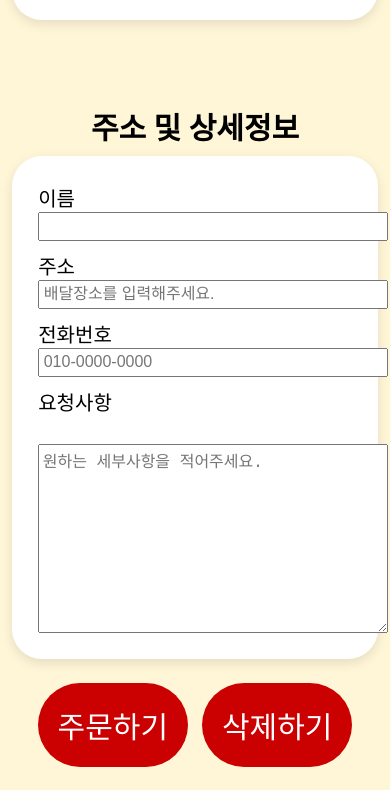
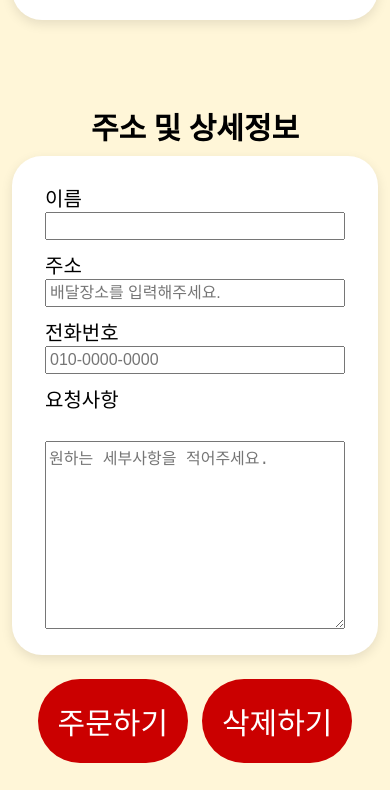
Before and after one commit to cakaop/amazingpizza, a plain HTML site: page realorder.html in a window 390 px wide. Shown: the part 10084-10874 px from the top of the page. Drawn offline with Linux system fonts and the light colour scheme.

Commit message:
Add files via upload

```diff
--- a/realorder.css
+++ b/realorder.css
@@ -274,12 +274,12 @@ input[type="reset"]:hover{
   }
 
   input[type="text"],input[type="tel"]{
-    width:350px;
+    width:300px;
     font-size: 16px;
   }
 
   textarea{
-    width:350px;
+    width:300px;
     font-size: 16px;
   }
 
```
